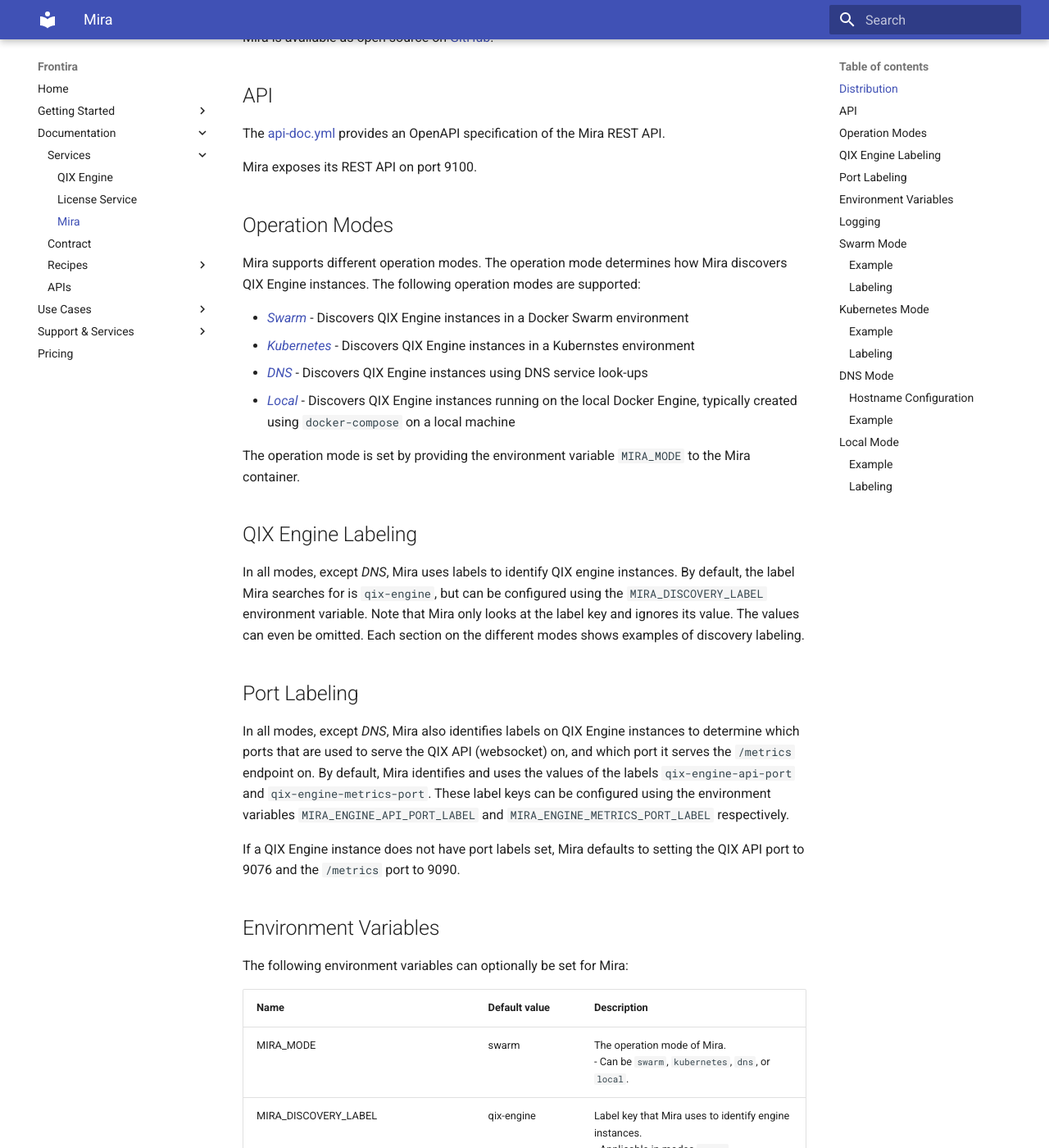
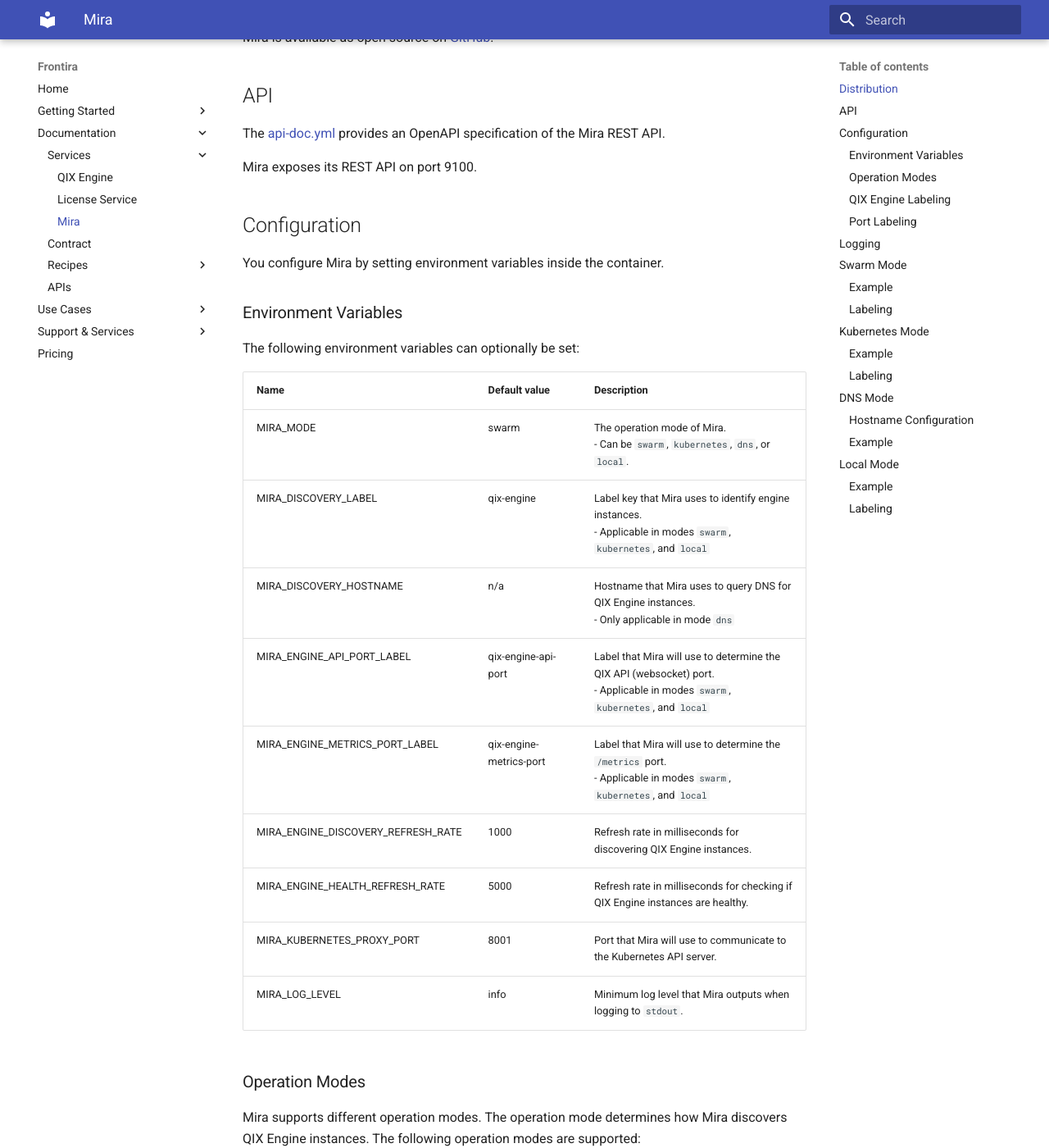
Before and after one commit to qlik-oss/core-website, an MkDocs documentation site: the page built from docs/documentation/services/mira.md, in a window 1280 px wide and 1400 px high, scrolled down 423 px. Shown: the whole window at 82% size. Built offline with MkDocs 1.6.1 and Material for MkDocs 9.7.7, drawn with Linux system fonts in a browser that asks for light colours; old or Windows-style settings are respelled for this version of MkDocs; some of the changed text lies outside the part shown.

Commit message:
Moved Mira sections around a bit (#71)

```diff
--- a/docs/documentation/services/mira.md
+++ b/docs/documentation/services/mira.md
@@ -20,41 +20,13 @@
 
 Mira exposes its REST API on port 9100.
 
-## Operation Modes
+## Configuration
 
-Mira supports different operation modes. The operation mode determines how Mira discovers QIX Engine instances.
-The following operation modes are supported:
+You configure Mira by setting environment variables inside the container.
 
-- [_Swarm_](#swarm-mode) - Discovers QIX Engine instances in a Docker Swarm environment
-- [_Kubernetes_](#kubernetes-mode) - Discovers QIX Engine instances in a Kubernstes environment
-- [_DNS_](#dns-mode) - Discovers QIX Engine instances using DNS service look-ups
-- [_Local_](#local-mode) - Discovers QIX Engine instances running on the local Docker Engine,
-  typically created using `docker-compose` on a local machine
+### Environment Variables
 
-The operation mode is set by providing the environment variable `MIRA_MODE` to the Mira container.
-
-## QIX Engine Labeling
-
-In all modes, except _DNS_, Mira uses labels to identify QIX engine instances.
-By default, the label Mira searches for is `qix-engine`, but can be configured using the `MIRA_DISCOVERY_LABEL`
-environment variable. Note that Mira only looks at the label key and ignores its value.
-The values can even be omitted. Each section on the different modes shows examples of discovery labeling.
-
-## Port Labeling
-
-In all modes, except _DNS_, Mira also identifies labels on QIX Engine instances
-to determine which ports that are used to serve the QIX API (websocket) on,
-and which port it serves the `/metrics` endpoint on.
-By default, Mira identifies and uses the values of the labels `qix-engine-api-port` and `qix-engine-metrics-port`.
-These label keys can be configured using the environment variables
-`MIRA_ENGINE_API_PORT_LABEL` and `MIRA_ENGINE_METRICS_PORT_LABEL` respectively.
-
-If a QIX Engine instance does not have port labels set,
-Mira defaults to setting the QIX API port to 9076 and the `/metrics` port to 9090.
-
-## Environment Variables
-
-The following environment variables can optionally be set for Mira:
+The following environment variables can optionally be set:
 
 | Name                                  | Default value           | Description |
 | ------------------------------------- | ----------------------- | ----------- |
```
Also changed, not shown: other parts of docs/documentation/services/mira.md (+33 -1 lines).
